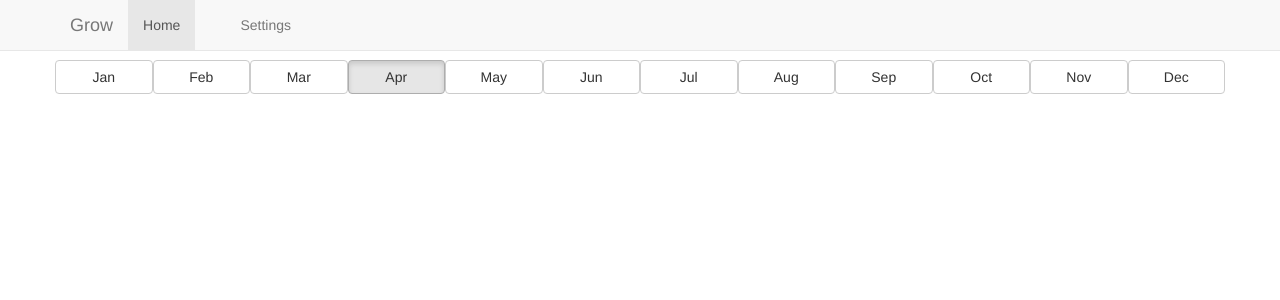
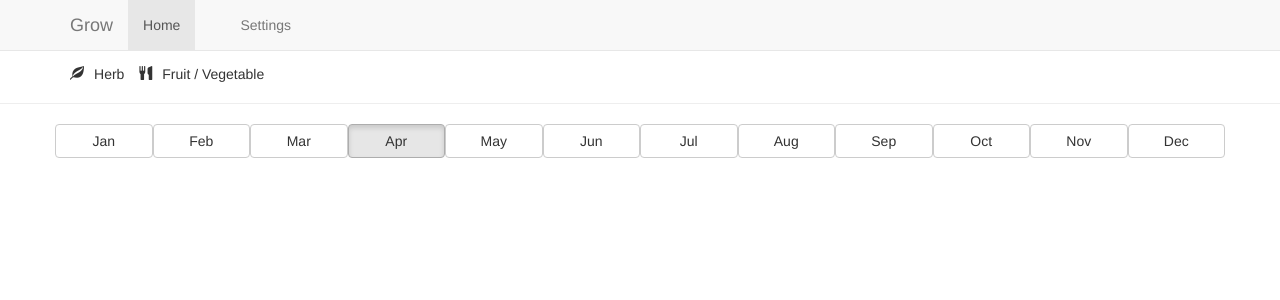
Before and after one commit to datashaman/grow, a Jekyll site: the page built from index.html, in a window 1280 px wide. Shown: the top 300 px of the page. Built offline with Jekyll 4.4.1, drawn with Linux system fonts in a browser that asks for light colours.

Commit message:
Various optimizations

```diff
--- a/css/main.scss
+++ b/css/main.scss
@@ -1,15 +1,11 @@
 ---
 # Front matter must be here to work
 ---
-body {
-    padding-top: 60px;
+.months {
+    margin-bottom: 20px;
 }
 
-.months {
-    margin-bottom: 10px;
-}
-
-#plants .glyphicon {
+.glyphicon {
     margin-top: 5px;
     margin-right: 10px;
 }
@@ -19,8 +15,3 @@ body {
         display: table-cell;
     }
 }
-
-.table-view-cell.active {
-    color: #fff;
-    background-color: blue;
-}
--- a/index.html
+++ b/index.html
@@ -3,7 +3,19 @@ title: Home
 layout: default
 ---
 
+<div class="page-header">
+    <div class="container">
+        <h2 class="invisible climate">Climate</h2>
+        <ul class="list-inline">
+            {% for item in site.data.glyphicons %}
+            <li><span class="glyphicon glyphicon-{{ item[1] }}"></span>{{ item[0] }}</li>
+            {% endfor %}
+        </ul>
+    </div>
+</div>
+
 <div class="container">
+
     <div class="months row">
         {% for month in site.data.months %}
         <button type="button" class="col-xs-2 col-md-1 btn btn-default">{{ month }}</button>
--- a/js/home.js
+++ b/js/home.js
@@ -38,5 +38,7 @@ jQuery(document).ready(function($) {
         refreshDisplay();
     });
 
+    $('.page-header .climate').html(store('climate')).removeClass('invisible');
+
     refreshDisplay();
 });
--- a/settings.html
+++ b/settings.html
@@ -2,6 +2,12 @@
 layout: default
 title: Settings
 ---
+
+<div class="page-header">
+    <div class="container">
+        <h2>Settings</h2>
+    </div>
+</div>
 
 <div class="container">
     <form id="settings">
```
